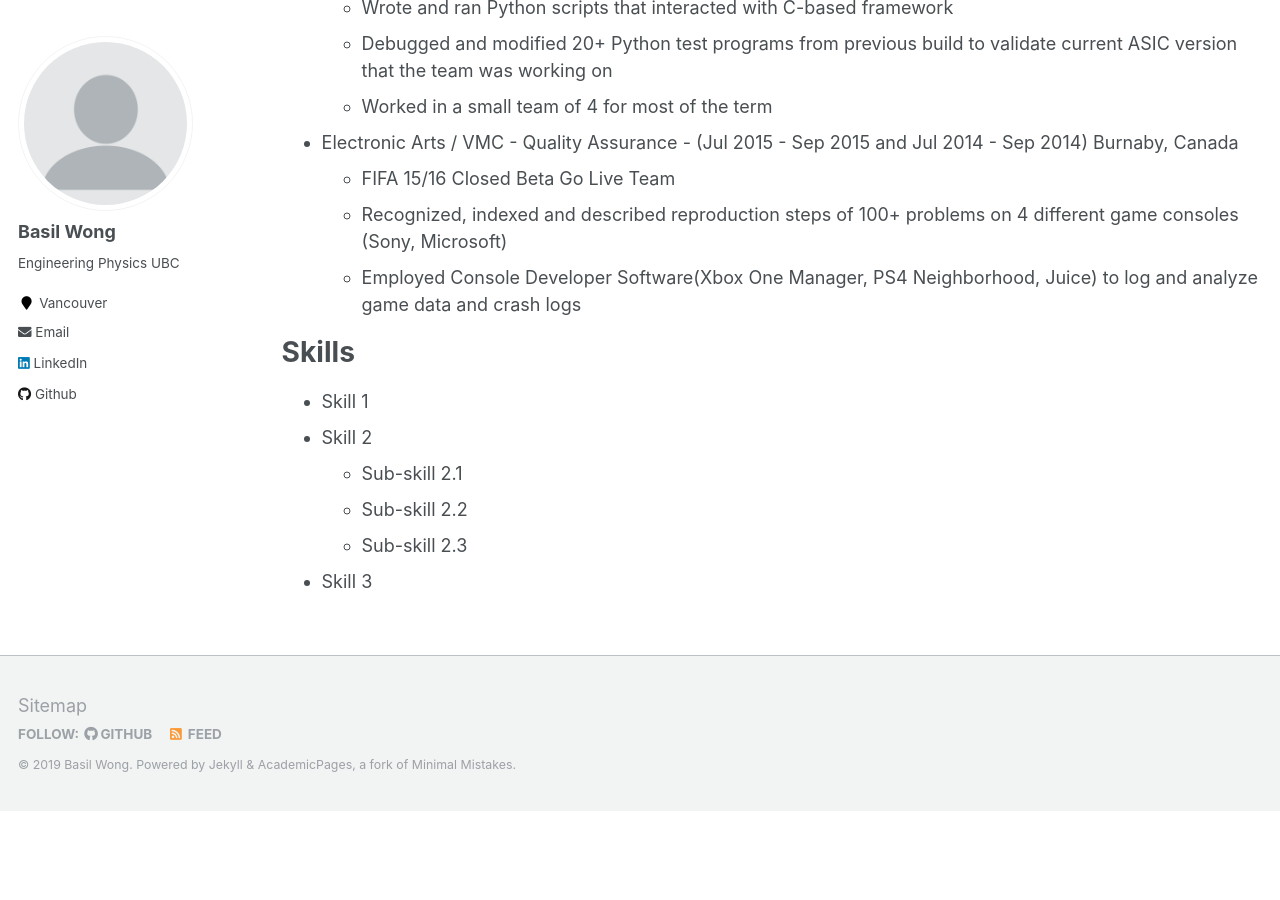
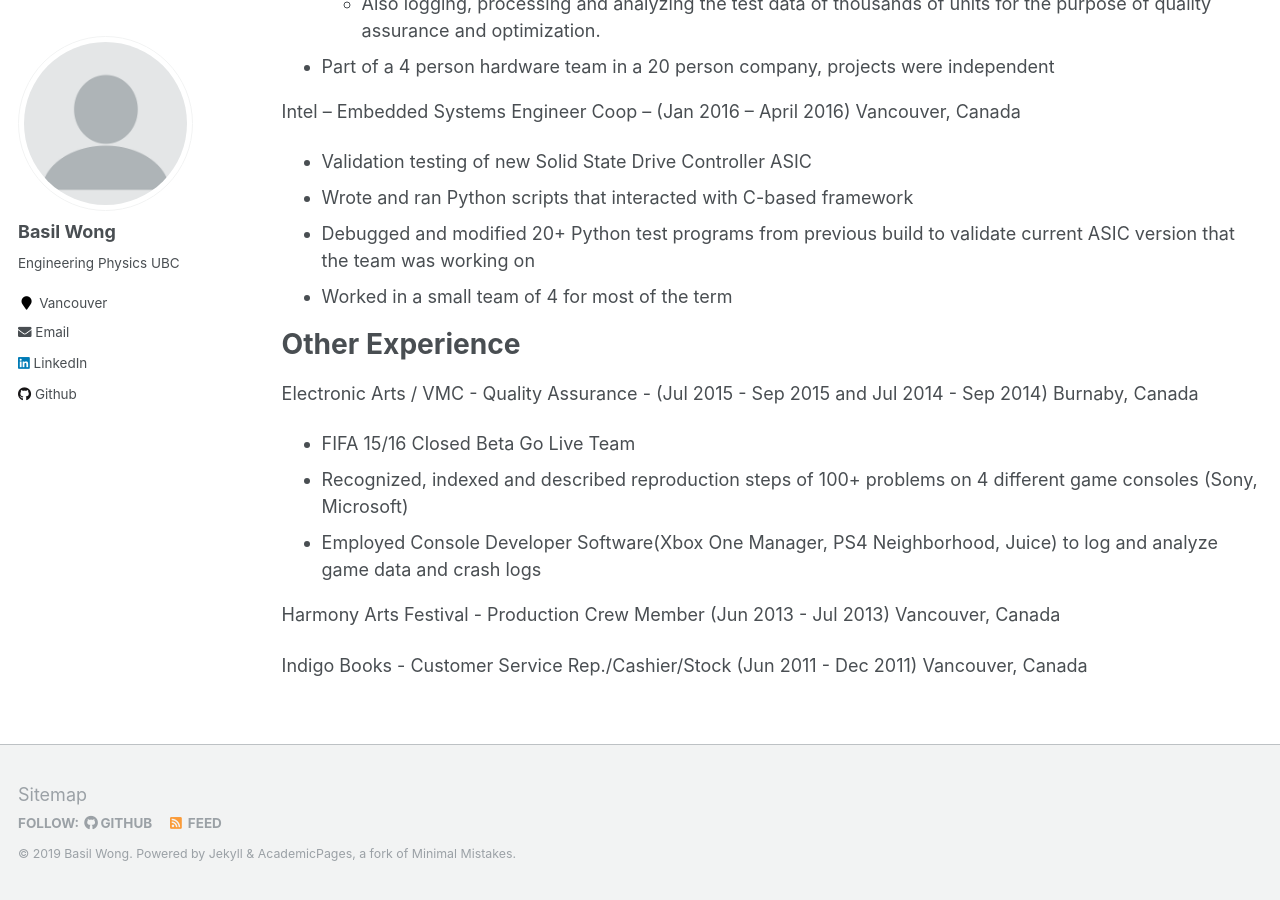
Before and after one commit to basilwong/basilwong.github.io, a Jekyll site: the page built from _pages/cv.md, in a window 1280 px wide and 900 px high, scrolled down 1422 px. Built offline with Jekyll 4.4.1, drawn with Linux system fonts in a browser that asks for light colours; before the commit the page ends 2233 px from its top, so only the background shows below that; some of the changed text lies outside the part shown.

```diff
--- a/_pages/cv.md
+++ b/_pages/cv.md
@@ -31,7 +37,8 @@
 	* Successfully tested a prototype under proton beam at TRIUMF facility November 2017
 	* Design is based on C
 
-* Neurio Technology – Hardware/Software Engineer Coop – (April 2017 – Sept 2017)
+
+Neurio Technology – Hardware/Software Engineer Coop – (April 2017 – Sept 2017)
   * Independently designed and implemented current transformer testing system to be integrated with the overseas manufacturing process of Current Transformers
   * Worked with Creation Technologies in China to get testing system running at the location of manufacturing (Changzhou)
   * Designed and prototyped the testing jig (10 units/5 seconds, 20,000 unit maintenance lifetime)
@@ -43,22 +50,23 @@
     * Also logging, processing and analyzing the test data of thousands of units for the purpose of quality assurance and optimization.
   * Part of a 4 person hardware team in a 20 person company, projects were independent
 
-* Intel – Embedded Systems Engineer Coop – (Jan 2016 – April 2016) Vancouver, Canada
+
+Intel – Embedded Systems Engineer Coop – (Jan 2016 – April 2016) Vancouver, Canada
   * Validation testing of new Solid State Drive Controller ASIC
   * Wrote and ran Python scripts that interacted with C-based framework
   * Debugged and modified 20+ Python test programs from previous build to validate current ASIC version that the team was working on
   * Worked in a small team of 4 for most of the term
 
-* Electronic Arts / VMC - Quality Assurance - (Jul 2015 - Sep 2015 and Jul 2014 - Sep 2014) Burnaby, Canada
+
+Other Experience
+======
+Electronic Arts / VMC - Quality Assurance - (Jul 2015 - Sep 2015 and Jul 2014 - Sep 2014) Burnaby, Canada
   * FIFA 15/16 Closed Beta Go Live Team
   * Recognized, indexed and described reproduction steps of 100+ problems on 4 different game consoles (Sony, Microsoft)
   * Employed Console Developer Software(Xbox One Manager, PS4 Neighborhood, Juice) to log and analyze game data and crash logs
 
-Skills
-======
-* Skill 1
-* Skill 2
-  * Sub-skill 2.1
-  * Sub-skill 2.2
-  * Sub-skill 2.3
-* Skill 3
+
+Harmony Arts Festival - Production Crew Member (Jun 2013 - Jul 2013) Vancouver, Canada
+
+
+Indigo Books - Customer Service Rep./Cashier/Stock  (Jun 2011 - Dec 2011) Vancouver, Canada
```
Also changed, not shown: other parts of _pages/cv.md (+8 -2 lines), files/WALUSLAB.png (added), files/ubcorbit.png (added), 1 other file.
